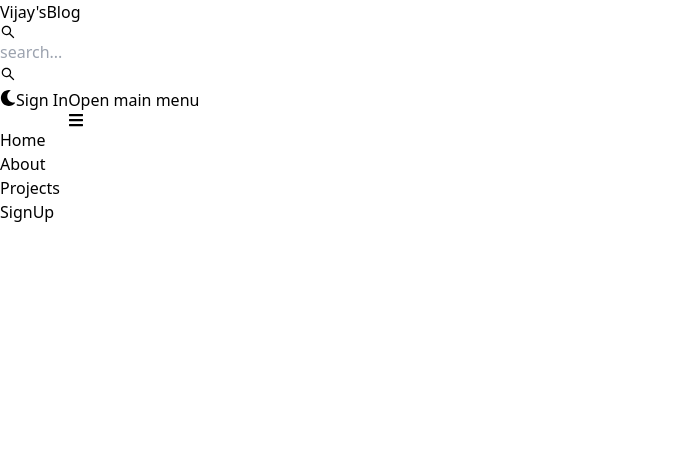
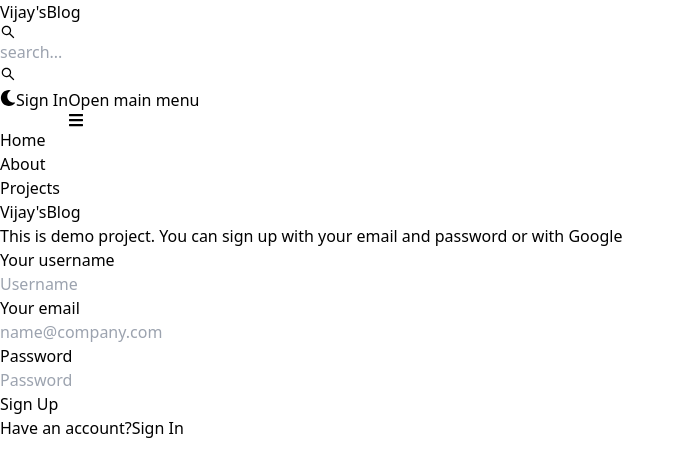
Before and after one commit to myakalwad25/mern_blog, a React app in the folder client/: page /sign-up in a window 1280 px wide. Shown: the top 476 px of the page, without its empty margins (0-685 px from the left). Built offline with nearby package versions, Linux system fonts and the light colour scheme; the HTML template or start-up script is replaced by a standard one.

Commit message:
create sign up page ui

```diff
--- a/client/src/pages/SignUp.jsx
+++ b/client/src/pages/SignUp.jsx
@@ -1,7 +1,53 @@
+import {Link} from 'react-router-dom'
+import { Button, Label, TextInput } from 'flowbite-react';
 
 
 export default function SignUp() {
   return (
-    <div>SignUp</div>
-  )
+    <div className="min-h-screen mt-20">
+      <div className='flex p-3 max-w-3xl mx-auto flex-col md:flex-row md:items-center gap-5'>
+        <div className="flex-1">{/* left side */}
+        <Link to='/' className="font-bold dark:text-white text-4xl">
+          <span className="px-2 py-1 bg-gradient-to-r from-indigo-500 via-purple-500 to-pink-500 rounded-lg text-white">Vijay's</span>
+          Blog
+        </Link>
+        <p className='text-sm mt-5'>
+          This is demo project. You can sign up with your email and password or with Google
+        </p>
+        </div>
+        <div className="flex-1">{/* right side */}
+          <form className='flex flex-col gap-4'>
+            <div>
+              <Label value="Your username"/>
+              <TextInput
+                type='text'
+                placeholder='Username'
+                id='username'></TextInput>
+            </div>
+            <div>
+              <Label value="Your email"/>
+              <TextInput
+                type='text'
+                placeholder='name@company.com'
+                id='email'></TextInput>
+            </div>
+            <div>
+              <Label value="Password "/>
+              <TextInput
+                type='text'
+                placeholder='Password'
+                id='password'></TextInput>
+            </div>
+            <Button gradientDuoTone='purpleToPink' type='submit'>Sign Up</Button>
+          </form>
+          <div className='flex gap-2 text-sm mt-5'>
+            <span>Have an account?</span>
+            <Link to ='/sign-in' className='text-blue-500'>
+              Sign In
+            </Link>
+          </div>
+        </div>
+      </div>
+    </div>
+  );
 }
```
